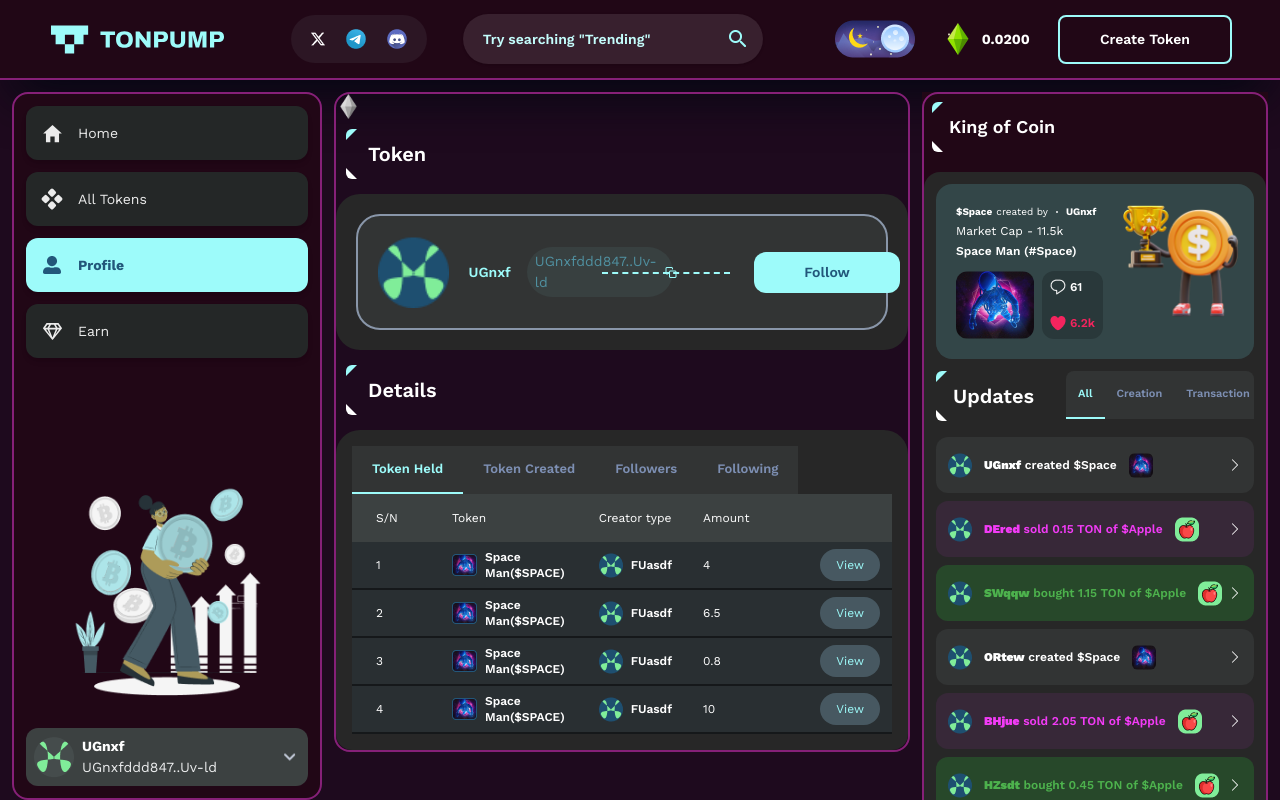
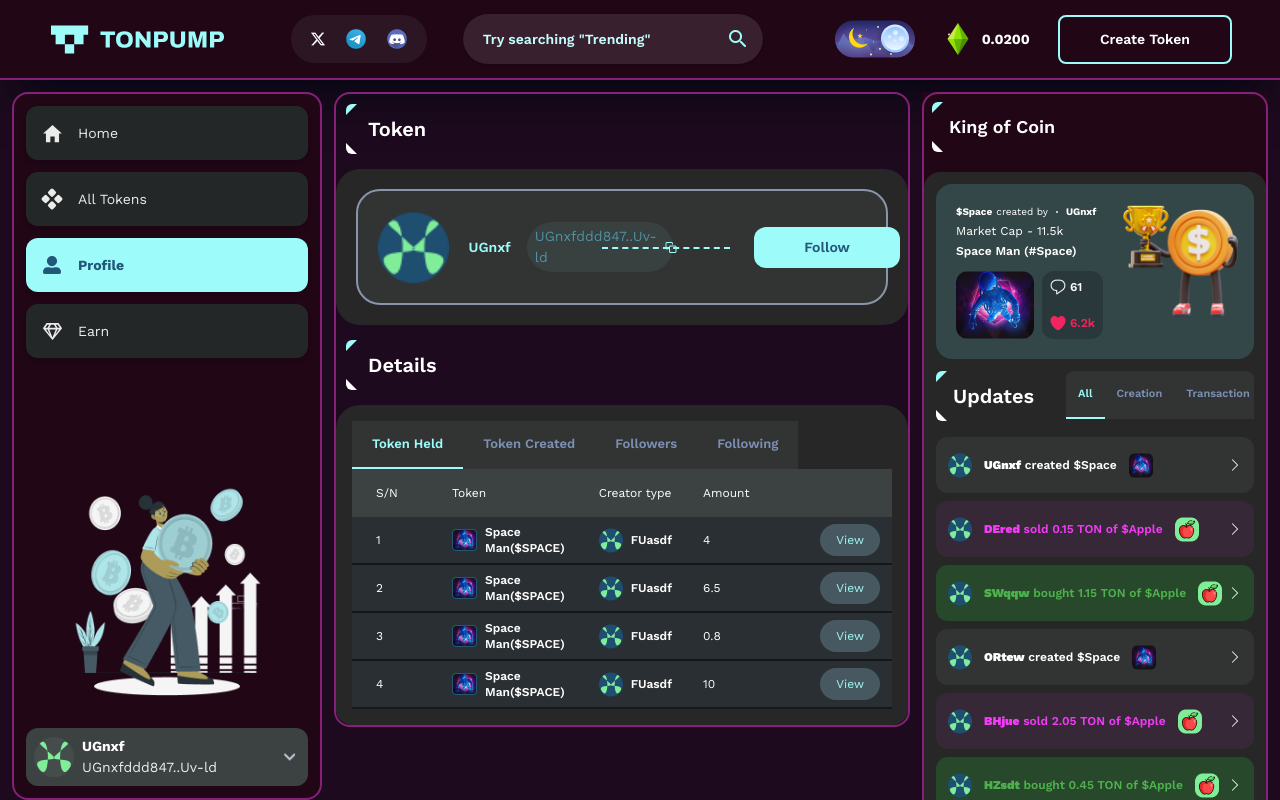
Before and after one commit to eric5509/mintex11, a Next.js app: page /profile in a window 1280 px wide. Built offline with nearby package versions, Linux system fonts and the light colour scheme.

Commit message:
Implemented Backdrop Toggle

```diff
--- a/components/Profile/Base.tsx
+++ b/components/Profile/Base.tsx
@@ -22,7 +22,6 @@ export default function Base() {
 
     return (
         <motion.div variants={variant} animate="animate" initial='initial' className="border-2 rounded-2xl border-[#862078]">
-            <img src="/SidebarIcons/earn.svg" alt="" />
             <Title title="Token" height="50px" parentPadding="10px" marginBottom="5px" paddingLeft="10px" />
             <FollowCard />
             <Title title="Details" height="50px" parentPadding="10px" marginTop="5px" paddingLeft="10px" />
```
